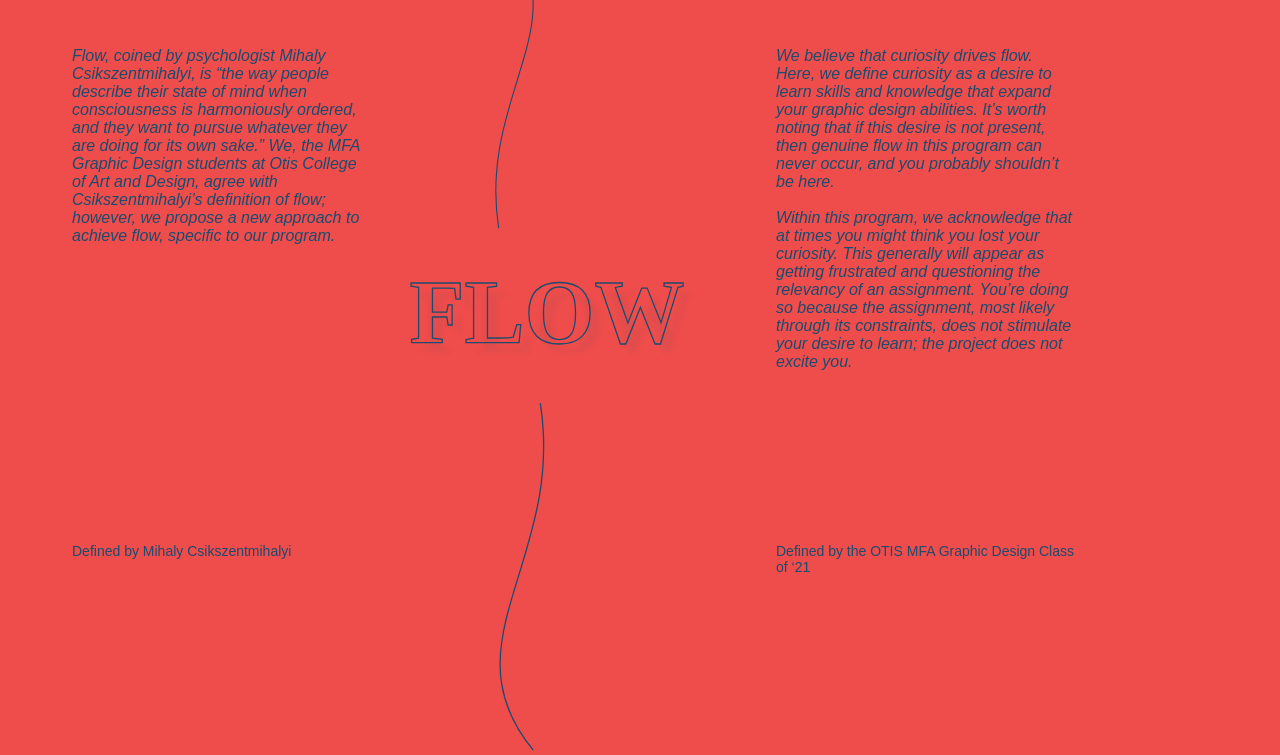
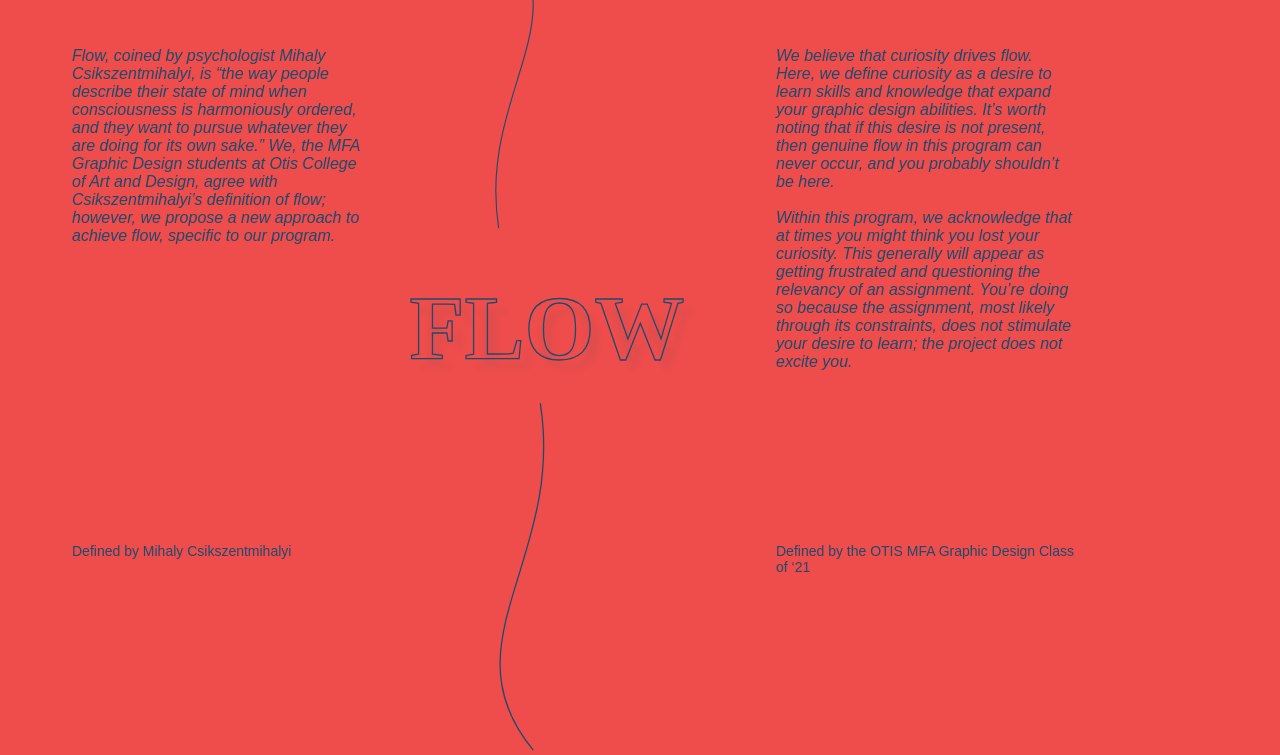
Before and after one commit to vsvpz/flow_group_web, a plain HTML site: page flow.html in a window 1280 px wide. Shown: the part 79-834 px from the top of the page. Drawn offline with Linux system fonts and the light colour scheme; a web font is replaced by a local one.

Commit message:
Update flow.html

```diff
--- a/flow.html
+++ b/flow.html
@@ -162,7 +162,7 @@
             position: absolute;
             left: 32%;
             right: auto;
-            top: 35%;
+            top: 37%;
             bottom: auto;
        }
 
@@ -186,6 +186,7 @@
        .line-top{
             position: absolute;
             left: 28%;
+            height: 1.3;
        }
 
        .img-top{
```
